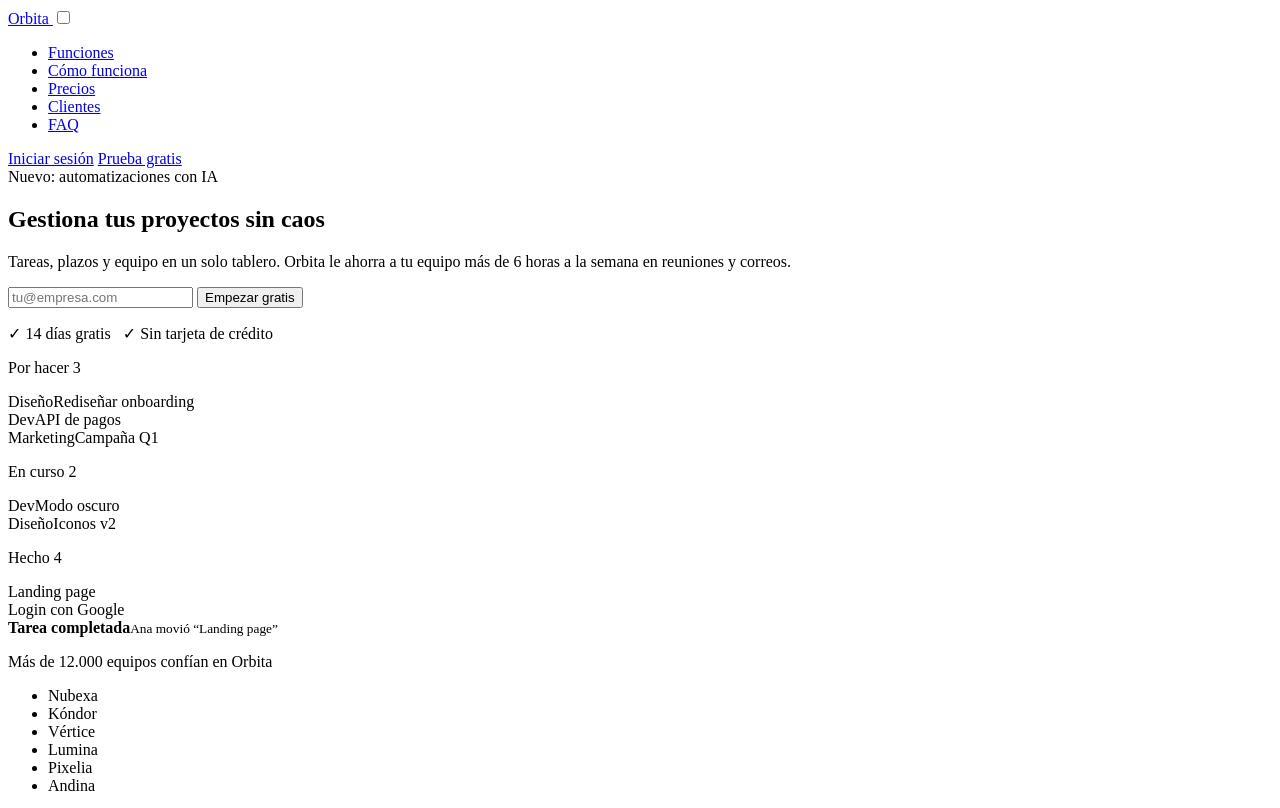
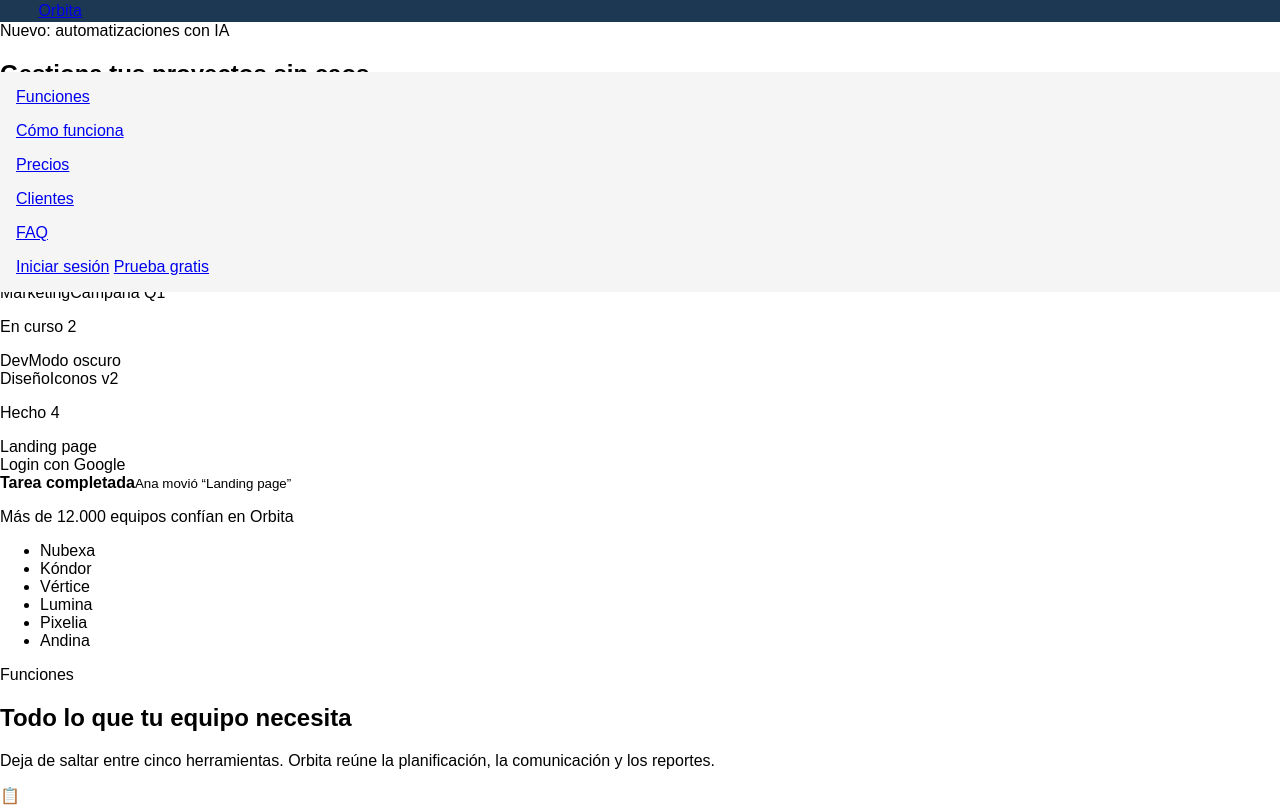
Before and after one commit to Yuliannn94/EstudIA-S2, a plain HTML site: page index.html in a window 1280 px wide. Shown: the top 808 px of the page. Drawn offline with Linux system fonts and the light colour scheme.

Commit message:
Añadiendo styles.css y index.html para la sesión 2 de repositorios.

```diff
--- a/index.html
+++ b/index.html
@@ -6,6 +6,8 @@
   <meta name="description" content="Orbita: gestiona proyectos, tareas y equipos en un solo lugar.">
   <title>Orbita · Gestiona tus proyectos sin caos</title>
   <link rel="stylesheet" href="styles.css">
+  <i class="fa-duotone fa-regular fa-solar-system"></i>
+
 </head>
 <body>
 
--- a/styles.css
+++ b/styles.css
@@ -0,0 +1,106 @@
+/* CSS Variables */
+:root {
+  /* Colors */
+  --primary: #003e7c;
+  --bg: #ffffff;
+  --dark: #000000;
+  --secondary: #1c3853;
+  --tertiary: #f5f5f5;
+
+/*Spacers*/
+  --spacer: 1rem;
+  --spacer-l: 2rem;
+  --spacer-xl: 4rem;
+  --spacer-xxl: 8rem;
+
+  --container: 1200px;
+  --header-h: 72px;
+  --ease: 0.25s ease;
+}
+
+body {
+  font-family: "Arial", sans-serif;
+  margin: 0;
+  padding: 0;
+  /* background-color: #d8f8f5; */
+  /* background-color: var(--primary); */
+  background-color: var(--bg);
+  /* color: var(--primary); */
+  color: var(--dark);
+}
+
+/* Header */
+.header {
+  position: sticky;
+  top: 0;
+  background-color: var(--secondary);
+  z-index: 100;
+
+}
+
+/*headerPositioning*/
+.header__inner{
+  display: flex;
+  align-items: center;
+  justify-content: space-between;
+  height: 100%;
+
+}
+
+.logo {
+  display: flex;
+  align-items: center;
+  gap: var(--spacer);
+}
+
+.logo__mark {
+  width: 1.4rem;
+  height: 1.4rem;
+  border-radius: 40%;
+}
+
+.nav-toggle{
+  display: none;
+}
+
+.nav-toggle__label{
+  display: grid;
+  place-items: center;
+  width: 1.4rem;
+  height: 1.4rem;
+  border-radius: 40%;
+}
+
+.nav {
+  position: absolute;
+  top: var(--header-h);
+  left: 0;
+  right: 0;
+  display: flex;
+  flex-direction: column;
+  gap: var(--spacer);
+  padding: var(--spacer);
+  background-color: var(--tertiary);
+}
+
+.nav__list {
+  list-style: none;
+  margin: 0;
+  padding: 0;
+  display: flex;
+  flex-direction: column;
+  gap: var(--spacer);
+}
+
+.nav__link {
+  display: block;
+  /* text-decoration: none;
+  color: var(--dark);
+  font-weight: bold;
+  transition: color var(--ease); */
+}
+
+.nav__action{
+  display: flex;
+  flex-direction: column;
+}
```
